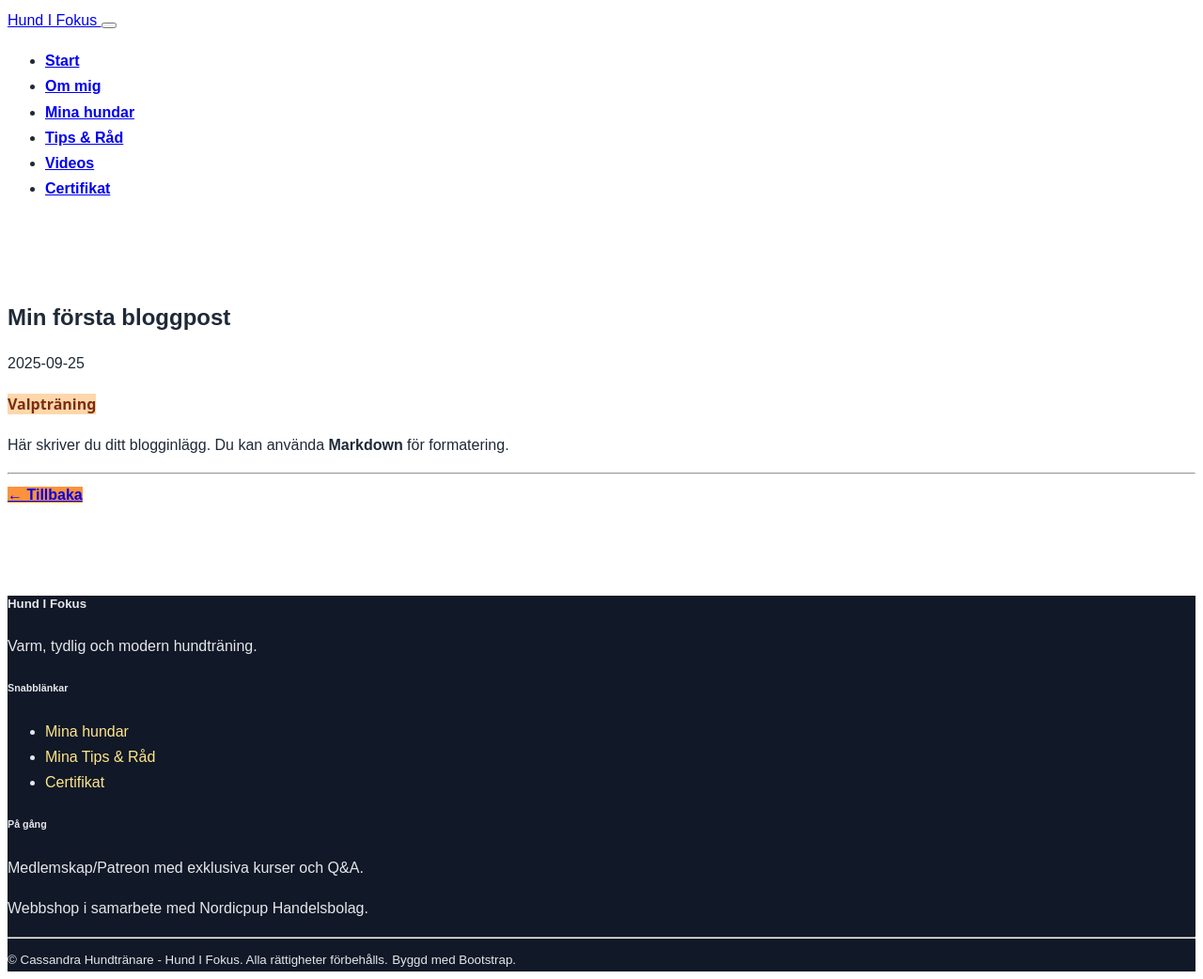
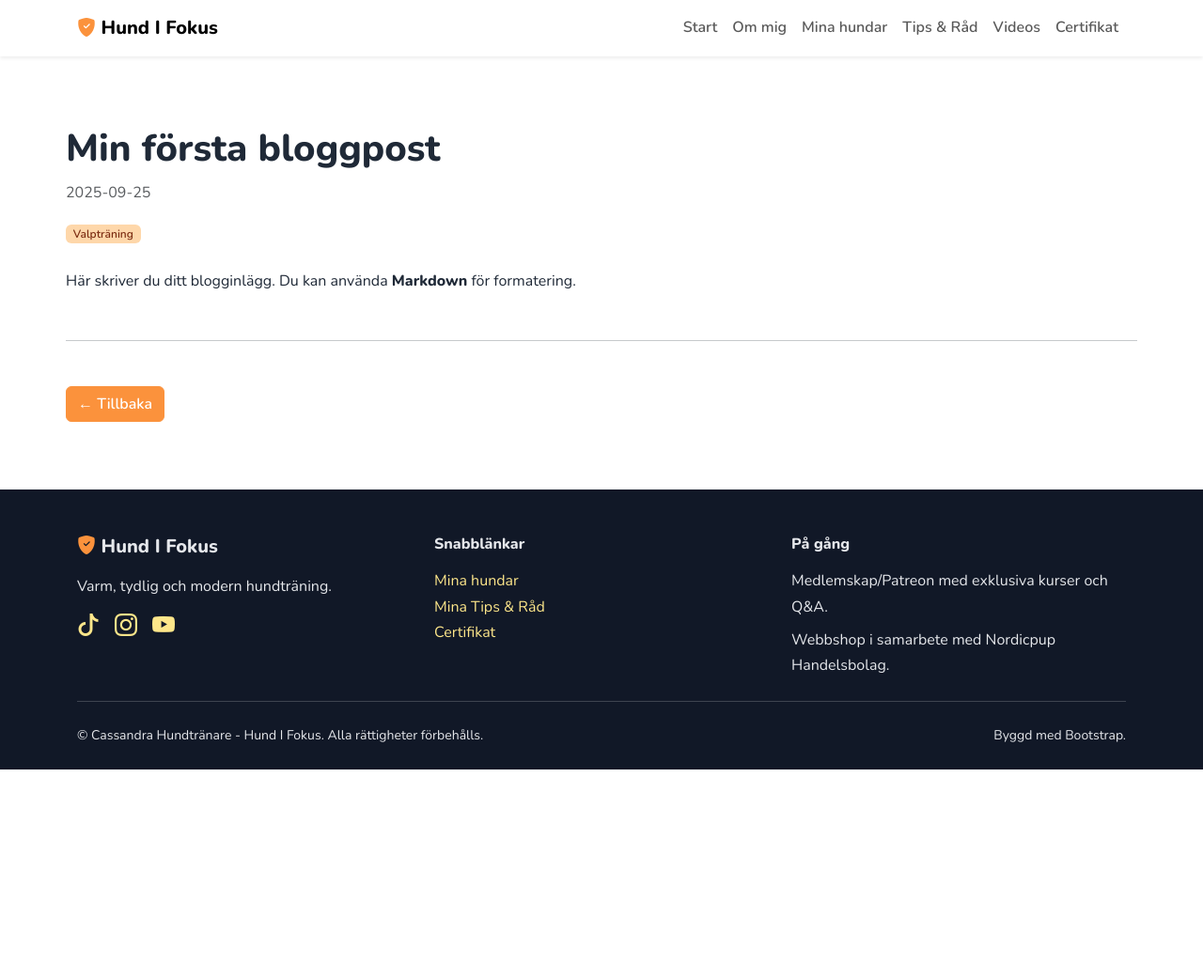
Before and after one commit to Anton-Sandin/hundifokus_website, a Jekyll site: the page built from _posts/2025-09-25-my-first-post.md, in a window 1280 px wide and 1042 px high. Shown: the whole window at 94% size. Built offline with Jekyll 4.4.1, drawn with Linux system fonts in a browser that asks for light colours.

Commit message:
Update default.html

```diff
--- a/_layouts/default.html
+++ b/_layouts/default.html
@@ -1,13 +1,26 @@
-<!DOCTYPE html>
+<!doctype html>
 <html lang="sv">
 <head>
+  <meta charset="utf-8">
+  <meta name="viewport" content="width=device-width, initial-scale=1">
+  <title>{{ page.title | default: site.title }}</title>
+  <meta name="description" content="{{ page.excerpt | default: site.description | strip_html }}">
+
+  <!-- Bootstrap & Icons from CDN -->
+  <link href="https://cdn.jsdelivr.net/npm/bootstrap@5.3.3/dist/css/bootstrap.min.css" rel="stylesheet">
+  <link href="https://cdn.jsdelivr.net/npm/bootstrap-icons@1.11.3/font/bootstrap-icons.css" rel="stylesheet">
+
+  <!-- Google Fonts -->
+  <link href="https://fonts.googleapis.com/css2?family=Nunito:wght@400;600;800&display=swap" rel="stylesheet">
+
+  <!-- Inline Styles (from homepage) -->
   <style>
     :root {
-    --warm-1: #ffedd5;   /* varm ljus bakgrund */
-    --warm-2: #fed7aa;   /* accent ljus */
-    --warm-3: #fb923c;   /* primär orange */
-    --warm-4: #1f2937;   /* mörk text */
-    --warm-5: #fef3c7;   /* mjuk gul */
+      --warm-1: #ffedd5;
+      --warm-2: #fed7aa;
+      --warm-3: #fb923c;
+      --warm-4: #1f2937;
+      --warm-5: #fef3c7;
     }
 
     body {
@@ -28,30 +41,12 @@
       font-weight: 400;
     }
 
-  .btn, .nav-link {
-    font-weight: 600;
-    font-family: 'Nunito', sans-serif;
-  }
+    .btn, .nav-link { font-weight: 600; font-family: 'Nunito', sans-serif; }
+    .btn-primary { background: var(--warm-3); border-color: var(--warm-3); }
+    .btn-primary:hover { background: #ea7b1f; border-color: #ea7b1f; }
 
-  .btn-primary {
-    background: var(--warm-3);
-    border-color: var(--warm-3);
-  }
-
-  .btn-primary:hover {
-    background: #ea7b1f;
-    border-color: #ea7b1f;
-  }
-
-  .badge-warm {
-    background: var(--warm-2);
-    color: #7c2d12;
-    font-weight: 600;
-  }
-
-  .section-pad {
-    padding: 72px 0;
-  }
+    .badge-warm { background: var(--warm-2); color: #7c2d12; font-weight: 600; }
+    .section-pad { padding: 72px 0; }
 
     .hero {
       position: relative;
@@ -62,94 +57,37 @@
       background: linear-gradient(0deg, rgba(255,237,213,.8), rgba(255,237,213,.8)), url('https://i.imgur.com/ByboIJ7.jpeg') center/cover no-repeat;
     }
 
-  .hero h1 {
-    font-weight: 800;
+    .hero h1 { font-weight: 800; }
+    .nav-link { font-weight: 600; }
+    .brand-paw { color: var(--warm-3); }
+
+    .card { border: 0; box-shadow: 0 8px 22px rgba(31,41,55,.08); }
+    .icon-blob {
+      width: 56px; height: 56px; display: inline-flex; align-items: center; justify-content: center;
+      background: var(--warm-5); border-radius: 14px; color: #b45309; font-size: 24px;
     }
 
-  .nav-link {
-    font-weight: 600;
-  }
+    .timeline { position: relative; padding-left: 24px; border-left: 3px solid var(--warm-2); }
+    .timeline .item { margin-bottom: 20px; }
 
-  .brand-paw {
-    color: var(--warm-3);
-  }
+    .dog-card img { aspect-ratio: 1/1; object-fit: cover; border-radius: 12px; }
+    .bg-warm { background: var(--warm-1); }
+    .newsletter { background: linear-gradient(180deg, var(--warm-5), #fff); }
 
-  .card {
-    border: 0;
-    box-shadow: 0 8px 22px rgba(31,41,55,.08);
-  }
+    .footer { background: #111827; color: #e5e7eb; font-family: 'Nunito', sans-serif; }
+    .footer a { color: #fde68a; text-decoration: none; }
+    .footer a:hover { text-decoration: underline; }
 
-  .icon-blob {
-    width: 56px;
-    height: 56px;
-    display: inline-flex;
-    align-items: center;
-    justify-content: center;
-    background: var(--warm-5);
-    border-radius: 14px;
-    color: #b45309;
-    font-size: 24px;
-  }
-
-  .timeline {
-    position: relative;
-    padding-left: 24px;
-    border-left: 3px solid var(--warm-2);
-  }
-
-  .timeline .item {
-    margin-bottom: 20px;
-  }
-
-  .dog-card img {
-    aspect-ratio: 1/1;
-    object-fit: cover;
-    border-radius: 12px;
-  }
-
-  .bg-warm {
-    background: var(--warm-1);
-  }
-
-  .newsletter {
-    background: linear-gradient(180deg, var(--warm-5), #fff);
-  }
-
-  .footer {
-    background: #111827;
-    color: #e5e7eb;
-    font-family: 'Nunito', sans-serif;
-  }
-
-  .footer a {
-    color: #fde68a;
-    text-decoration: none;
-  }
-
-  .footer a:hover {
-    text-decoration: underline;
-  }
-
-  .sticky-cta {
-    position: fixed;
-    bottom: 16px;
-    right: 16px;
-    z-index: 1080;
-  }
-
-  html {
-    scroll-behavior: smooth;
-  }
+    .sticky-cta { position: fixed; bottom: 16px; right: 16px; z-index: 1080; }
+    html { scroll-behavior: smooth; }
   </style>
-  <meta charset="utf-8">
-  <title>{{ page.title | default: site.title }}</title>
-  <meta name="description" content="{{ page.excerpt | default: site.description | strip_html }}">
 </head>
 <body>
+
   <!-- NAVBAR -->
   <nav class="navbar navbar-expand-lg bg-white sticky-top shadow-sm">
     <div class="container">
-      <a class="navbar-brand fw-bold" href="#">
+      <a class="navbar-brand fw-bold" href="{{ '/' | relative_url }}">
         <i class="bi bi-shield-fill-check brand-paw"></i> Hund I Fokus
       </a>
       <button class="navbar-toggler" type="button" data-bs-toggle="collapse" data-bs-target="#nav">
@@ -168,6 +106,7 @@
     </div>
   </nav>
 
+  <!-- Page/Post Content -->
   {{ content }}
 
   <!-- FOOTER -->
@@ -175,13 +114,12 @@
     <div class="container">
       <div class="row gy-4">
         <div class="col-md-6 col-lg-4">
-          <h5 class="mb-3"><i class="bi bi-shield-fill-check brand-paw"></i>Hund I Fokus</h5>
+          <h5 class="mb-3"><i class="bi bi-shield-fill-check brand-paw"></i> Hund I Fokus</h5>
           <p class="mb-2">Varm, tydlig och modern hundträning.</p>
           <div class="d-flex gap-3">
-            <!-- KOMMENTAR: Lägg riktiga länkar -->
-            <a href="https://www.tiktok.com/@dittkonto" target="_blank" aria-label="TikTok"><i class="bi bi-tiktok fs-4"></i></a>
-            <a href="https://www.instagram.com/dittkonto" target="_blank" aria-label="Instagram"><i class="bi bi-instagram fs-4"></i></a>
-            <a href="https://www.youtube.com/@dittkonto" target="_blank" aria-label="YouTube"><i class="bi bi-youtube fs-4"></i></a>
+            <a href="https://www.tiktok.com/@hund.ifokus" target="_blank" aria-label="TikTok"><i class="bi bi-tiktok fs-4"></i></a>
+            <a href="https://www.instagram.com/hund.ifokus" target="_blank" aria-label="Instagram"><i class="bi bi-instagram fs-4"></i></a>
+            <a href="https://www.youtube.com/@hund.ifokus" target="_blank" aria-label="YouTube"><i class="bi bi-youtube fs-4"></i></a>
           </div>
         </div>
         <div class="col-md-6 col-lg-4">
@@ -200,11 +138,13 @@
       </div>
       <hr class="border-secondary-subtle my-4">
       <div class="d-flex flex-column flex-md-row justify-content-between align-items-center">
-        <small>© <span id="year"></span>Cassandra Hundtränare - Hund I Fokus. Alla rättigheter förbehålls.</small>
+        <small>© <span id="year"></span> Cassandra Hundtränare - Hund I Fokus. Alla rättigheter förbehålls.</small>
         <small>Byggd med Bootstrap.</small>
       </div>
     </div>
   </footer>
 
+  <!-- Bootstrap JS -->
+  <script src="https://cdn.jsdelivr.net/npm/bootstrap@5.3.3/dist/js/bootstrap.bundle.min.js"></script>
 </body>
 </html>
```
Lines whose indentation alone changed are shown as unchanged.
